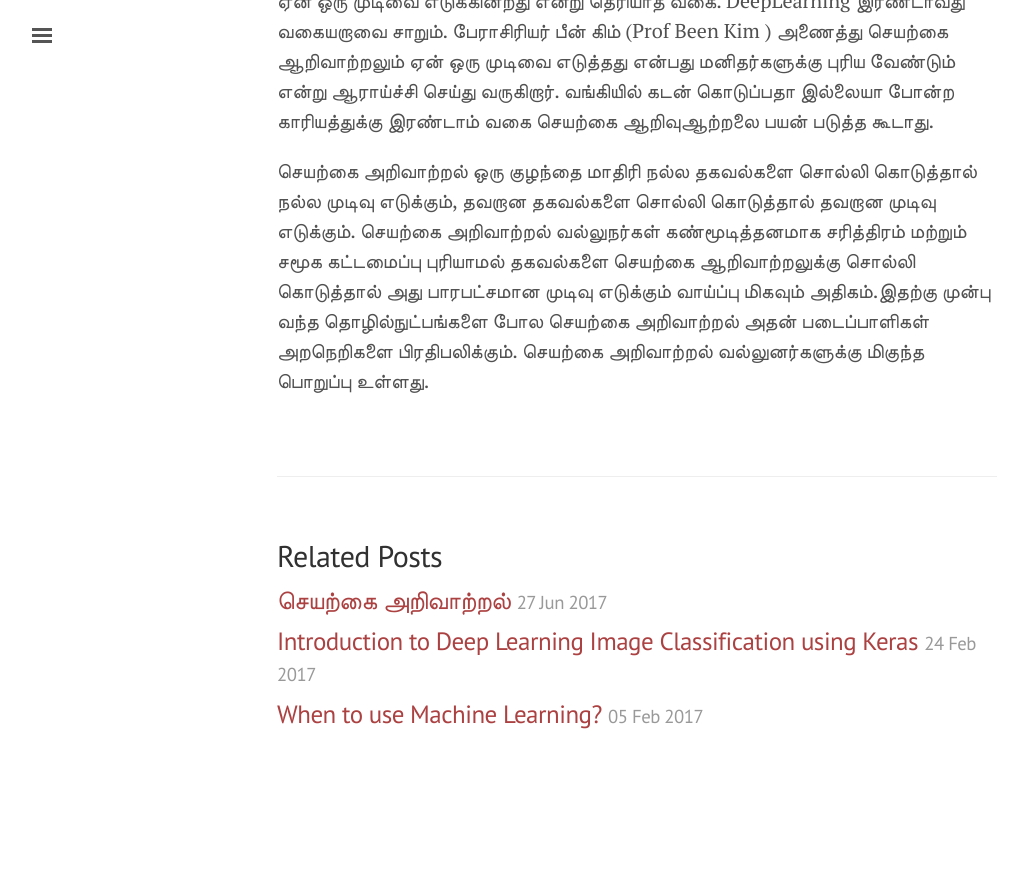
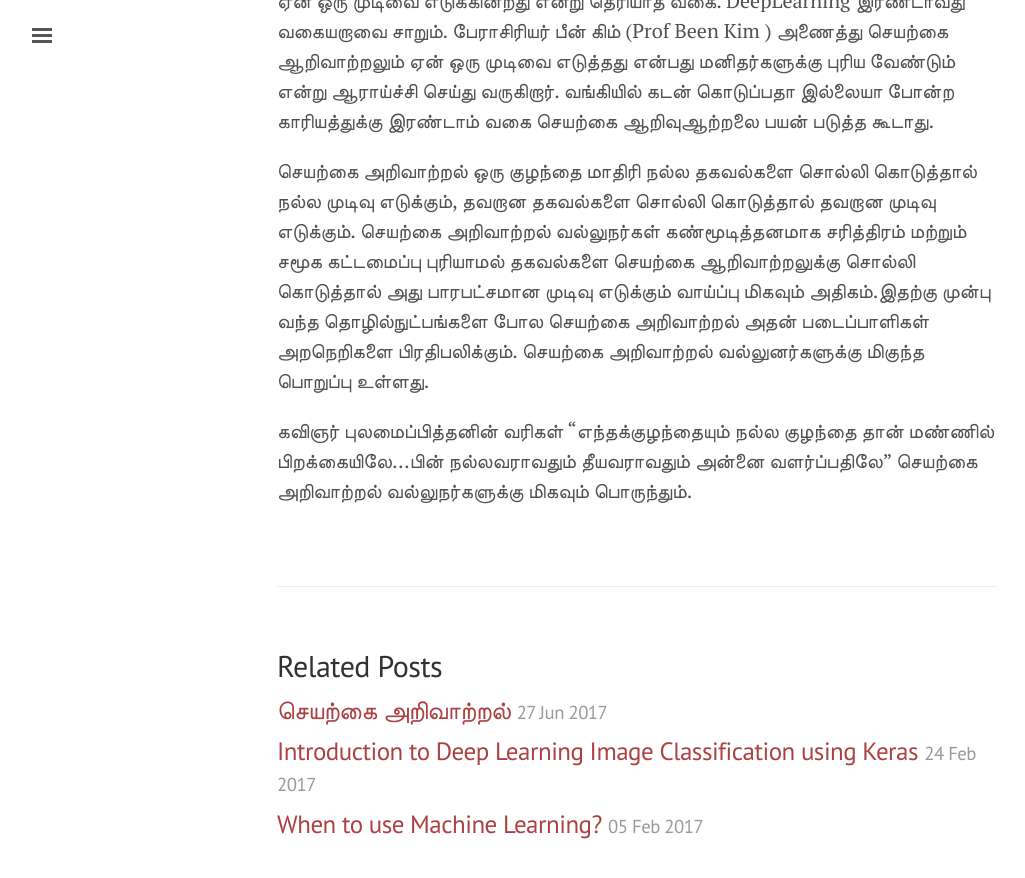
Before and after one commit to malaikannan/malaikannan.github.io, a Jekyll site: the page built from _posts/2017-07-10-செயற்கை-அறிவாற்றல்-வல்லுனர்களுக்கு-ஏன்-அறநெறி-மிகவும்-அவசியம்.markdown, in a window 1280 px wide and 900 px high, scrolled down 1856 px. Shown: the top 878 px of the window, without its empty margins (3-1028 px from the left). Built offline with Jekyll 4.4.1, drawn with Linux system fonts in a browser that asks for light colours; comment, search, counter and statistics services are not loaded; before the commit the page ends 2646 px from its top, so only the background shows below that.

Commit message:
second tamil blog

```diff
--- a/_posts/2017-07-10-செயற்கை-அறிவாற்றல்-வல்லுனர்களுக்கு-ஏன்-அறநெறி-மிகவும்-அவசியம்.markdown
+++ b/_posts/2017-07-10-செயற்கை-அறிவாற்றல்-வல்லுனர்களுக்கு-ஏன்-அறநெறி-மிகவும்-அவசியம்.markdown
@@ -19,3 +19,6 @@ date: "2017-07-10 18:37"
 
 
 செயற்கை அறிவாற்றல் ஒரு குழந்தை மாதிரி நல்ல தகவல்களை சொல்லி கொடுத்தால் நல்ல முடிவு எடுக்கும், தவறான தகவல்களை சொல்லி கொடுத்தால் தவறான முடிவு எடுக்கும். செயற்கை அறிவாற்றல் வல்லுநர்கள் கண்மூடித்தனமாக சரித்திரம் மற்றும் சமூக கட்டமைப்பு புரியாமல் தகவல்களை செயற்கை ஆறிவாற்றலுக்கு சொல்லி கொடுத்தால் அது பாரபட்சமான முடிவு எடுக்கும் வாய்ப்பு மிகவும் அதிகம்.இதற்கு முன்பு வந்த தொழில்நுட்பங்களை போல செயற்கை அறிவாற்றல் அதன் படைப்பாளிகள் அறநெறிகளை பிரதிபலிக்கும்.  செயற்கை அறிவாற்றல் வல்லுனர்களுக்கு மிகுந்த பொறுப்பு உள்ளது.
+
+
+கவிஞர் புலமைப்பித்தனின் வரிகள் "எந்தக்குழந்தையும் நல்ல குழந்தை தான் மண்ணில் பிறக்கையிலே...பின் நல்லவராவதும் தீயவராவதும் அன்னை வளர்ப்பதிலே"  செயற்கை அறிவாற்றல் வல்லுநர்களுக்கு மிகவும் பொருந்தும்.
```
